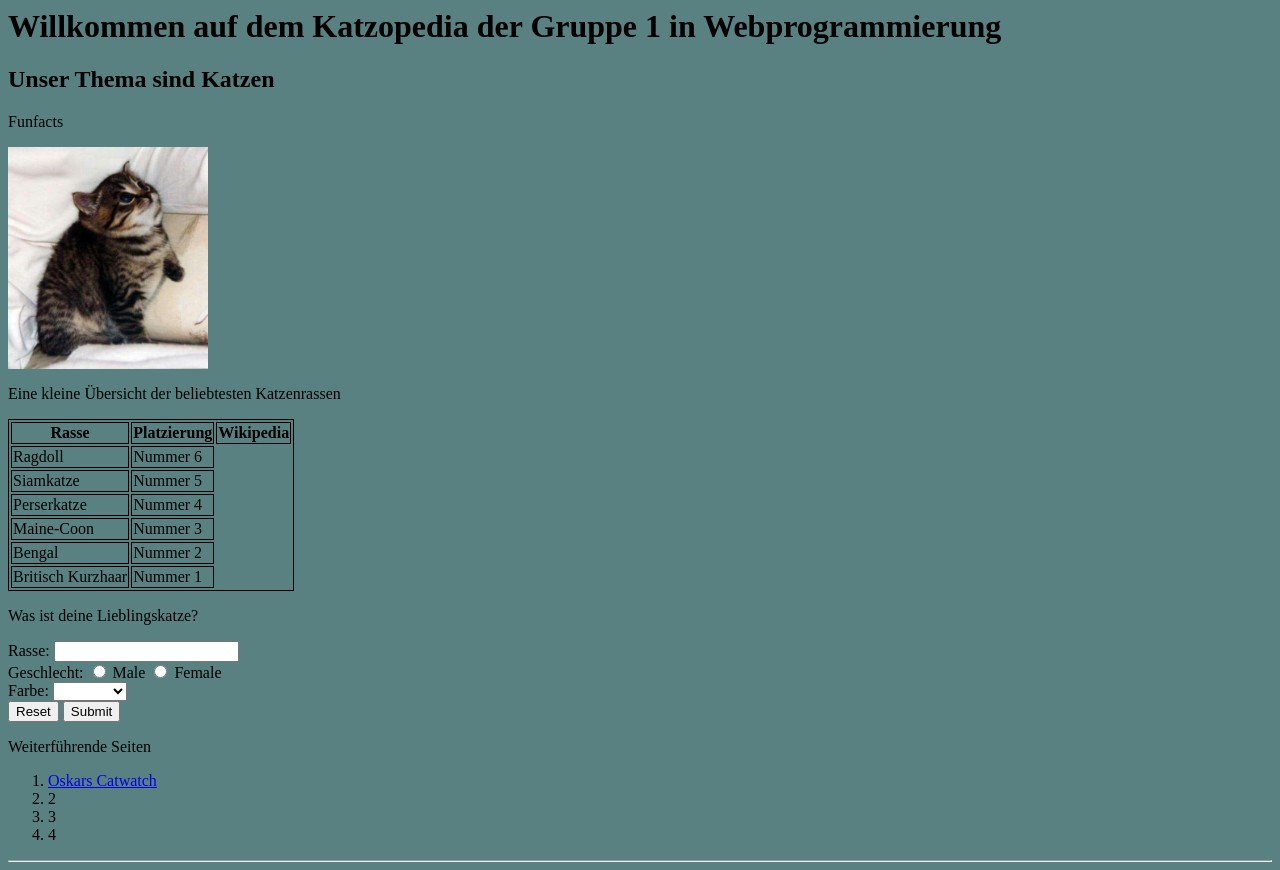
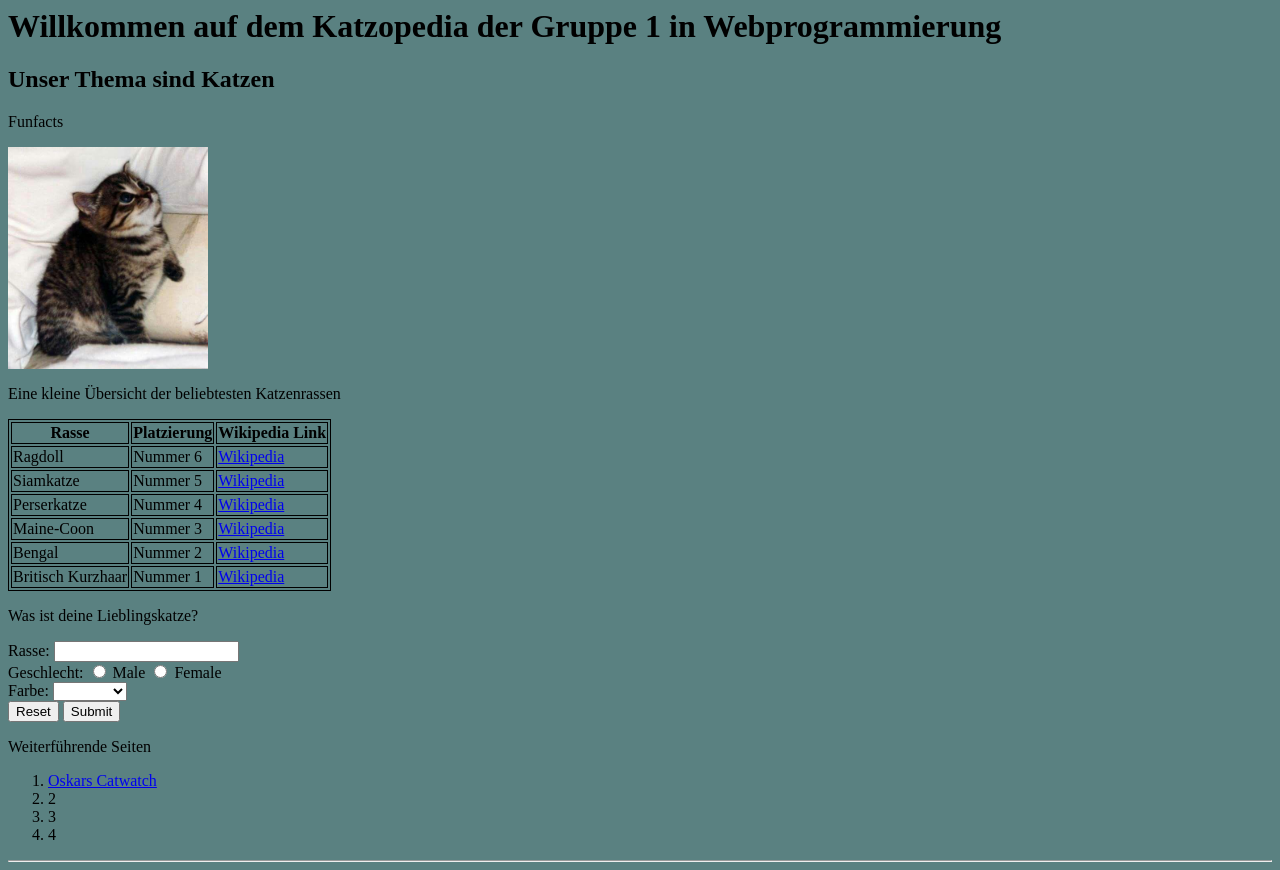
Before and after one commit to MarioSchenkewitz/Web-Prog-G1, a plain HTML site: page Aufgabe1/index.html in a window 1280 px wide. Drawn offline with Linux system fonts and the light colour scheme.

Commit message:
Added Wikilinks to index

```diff
--- a/Aufgabe1/index.html
+++ b/Aufgabe1/index.html
@@ -23,37 +23,37 @@
                 <tr>
                     <th><strong>Rasse</strong></th>
                     <th><strong>Platzierung</strong></th>
-                    <th><strong>Wikipedia</strong></th>
+                    <th><strong>Wikipedia Link</strong></th>
                 </tr>
                 <tr>
                     <td>Ragdoll</td>
                     <td>Nummer 6</td>
-                    <a href="https://en.wikipedia.org/wiki/Ragdoll"></a>
+                    <td><a href="https://en.wikipedia.org/wiki/Ragdoll">Wikipedia</a></td>
                 </tr>
                 <tr>
                     <td>Siamkatze</td>
                     <td>Nummer 5</td>
-                    <a href="https://en.wikipedia.org/wiki/Siamese_cat"></a>
+                    <td><a href="https://en.wikipedia.org/wiki/Siamese_cat">Wikipedia</a></td>
                 </tr>
                 <tr>
                     <td>Perserkatze</td>
                     <td>Nummer 4</td>
-                    <a href="https://en.wikipedia.org/wiki/Persian_cat"></a>
+                    <td><a href="https://en.wikipedia.org/wiki/Persian_cat">Wikipedia</a></td>
                 </tr>
                 <tr>
                     <td>Maine-Coon </td>
                     <td>Nummer 3</td>
-                    <a href="https://en.wikipedia.org/wiki/Maine_Coon"></a>
+                    <td><a href="https://en.wikipedia.org/wiki/Maine_Coon">Wikipedia</a></td>
                 </tr>
                 <tr>
                     <td>Bengal</td>
                     <td>Nummer 2</td>
-                    <a href="https://en.wikipedia.org/wiki/Bengal_cat"></a>
+                    <td><a href="https://en.wikipedia.org/wiki/Bengal_cat">Wikipedia</a></td>
                 </tr>
                 <tr>
                     <td>Britisch Kurzhaar</td>
                     <td>Nummer 1</td>
-                    <a href="https://en.wikipedia.org/wiki/British_Shorthair"></a>
+                    <td><a href="https://en.wikipedia.org/wiki/British_Shorthair">Wikipedia</a></td>
                 </tr>
             </table>
         </div>
```
